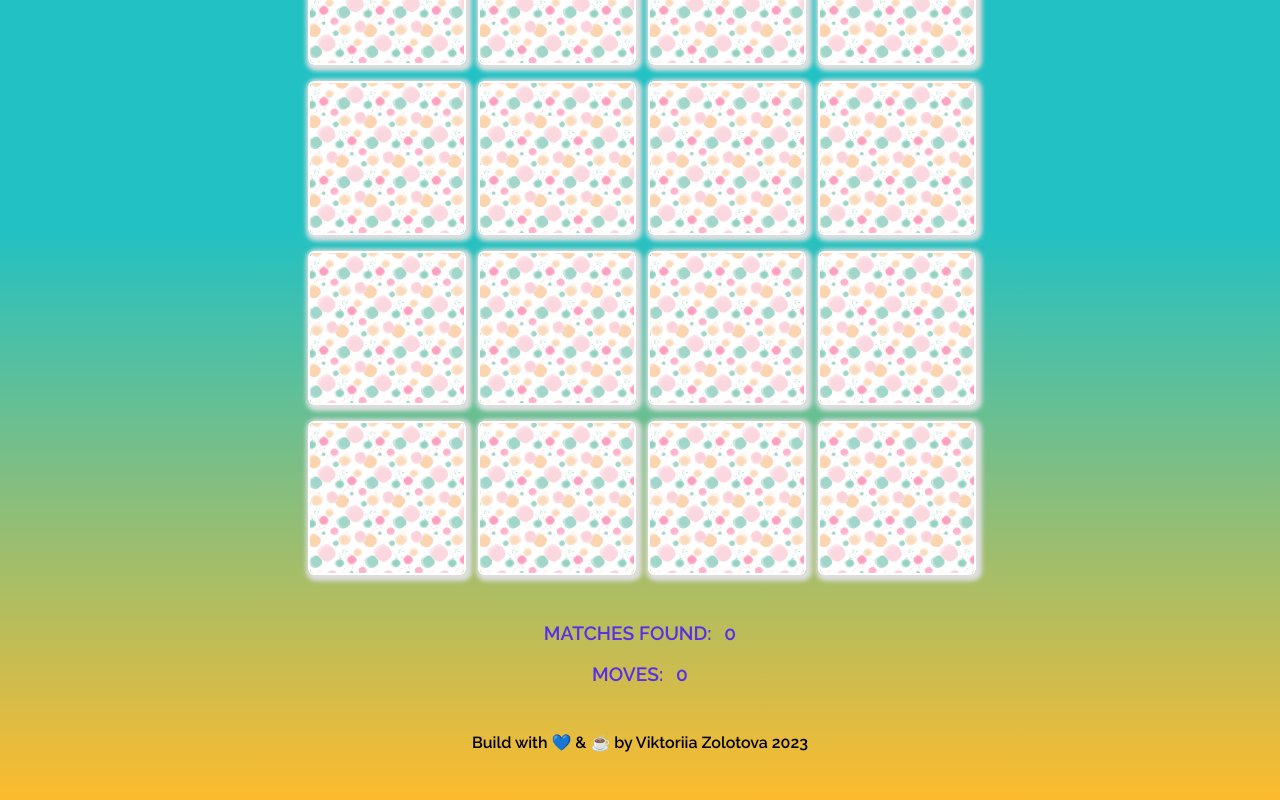
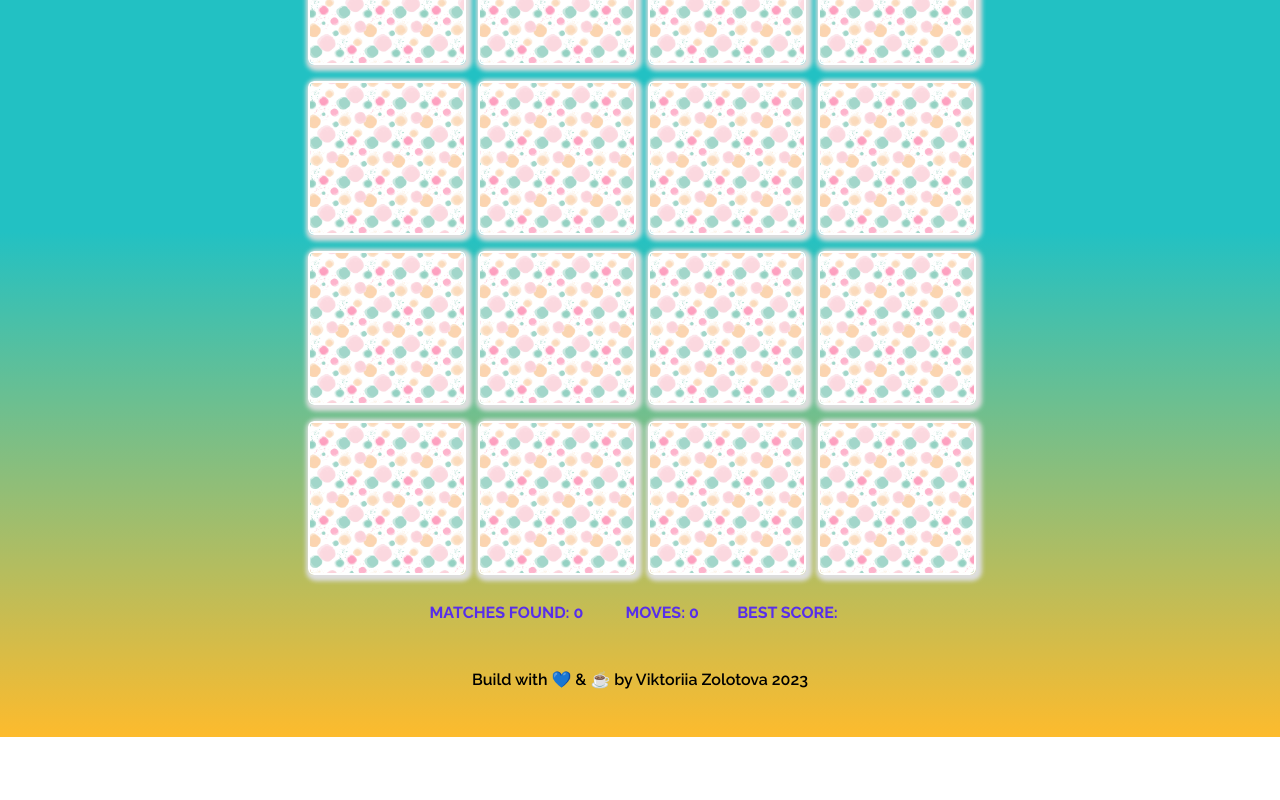
Before and after one commit to viktoriiazolotova/react-memory-game, a React (Create React App) app: page / in a window 1280 px wide. Shown: the part 439-1239 px from the top of the page. After the commit the page ends 1176 px from the top, so only its background shows below. Built offline with nearby package versions, Linux system fonts and the light colour scheme.

Commit message:
Add best score with local storage

```diff
--- a/src/App.css
+++ b/src/App.css
@@ -4,8 +4,8 @@
  }
 
  body {
-     /* background: rgb(253, 187, 45);
-     background: linear-gradient(0deg, rgba(253, 187, 45, 1) 0%, rgba(34, 193, 195, 1) 46%); */
+     background: rgb(253, 187, 45);
+     background: linear-gradient(0deg, rgba(253, 187, 45, 1) 0%, rgba(34, 193, 195, 1) 46%);
      height: 100%;
      margin-top: 6%;
  }
@@ -51,6 +51,7 @@
 
  span {
      padding-left: 1%;
+     padding-right: 2%;
  }
 
  @media (max-width: 768px) {
--- a/src/App.js
+++ b/src/App.js
@@ -1,10 +1,6 @@
 import { useEffect, useState } from 'react'
 import Card from './components/Card'
 import Footer from './components/Footer'
-// import { BiLogoReact } from 'react-icons/bi'
-// import { FaGithub } from 'react-icons/fa'
-// // import { SiFreepik } from 'react-icons/si'
-// import { SiNetlify } from 'react-icons/si'
 import { items } from './cardsData'
 import { getRandomItemsFromArray } from './utils/helperFunctions'
 import { launchConfetti } from './components/Confetti'
@@ -20,6 +16,10 @@ const App = () => {
     const [matchCount, setMatchCount] = useState(0)
     const [disabled, setDisabled] = useState(false)
     const [moves, setMoves] = useState(0)
+    const [bestScore, setBestScore] = useState(
+        JSON.parse(localStorage.getItem('bestScore')) ||
+            Number.POSITIVE_INFINITY,
+    )
 
     const randomItems = getRandomItemsFromArray(items, 8)
 
@@ -80,8 +80,15 @@ const App = () => {
         )
     }
 
+    const checkBestScore = () => {
+        const highScore = Math.min(moves, bestScore)
+        setBestScore(highScore)
+        localStorage.setItem('bestScore', JSON.stringify(highScore))
+    }
+
     const checkForCompletion = () => {
         if (cards && matchCount === cards.length / 2) {
+            checkBestScore()
             launchConfetti()
         }
     }
@@ -95,20 +102,6 @@ const App = () => {
             <h1>Kitty Wonderland </h1>
             <p>Welcome to Kitty Wonderland, a maching kitten pairs game!</p>
             <TechStack />
-            {/* <div className="techstack">
-                Powered by <BiLogoReact size={20} className="tech-icon" />{' '}
-                React,
-                <a href="https://www.netlify.com">
-                    {' '}
-                    <SiNetlify size={20} className="tech-icon" />{' '}
-                </a>{' '}
-                Netlify, <FaGithub size={20} className="tech-icon" /> GitHub and
-                Freepik
-            </div> */}
-            {/* <a href="https://www.freepik.com/" target="_blank" rel="noreferrer">
-                Images
-            </a> */}
-            {/* <span>by catalyststuff on Freepik</span> */}
             <div>
                 <Button shuffleCards={shuffleCards}></Button>
                 <div className="main-container">
@@ -126,16 +119,15 @@ const App = () => {
                     </div>
                 </div>
                 <div className="score">
-                    <p>
-                        MATCHES FOUND:
-                        <span>{matchCount}</span>
-                    </p>
-                    <p>
-                        MOVES:<span>{moves}</span>
-                    </p>
+                    <div>
+                        <span>MATCHES FOUND: {matchCount}</span>
+                        <span className="moves"> MOVES: {moves}</span>
+                        <span>
+                            BEST SCORE: {localStorage.getItem('bestScore')}
+                        </span>
+                    </div>
                 </div>
             </div>
-
             <Footer> </Footer>
         </div>
     )
--- a/src/components/TechStack.jsx
+++ b/src/components/TechStack.jsx
@@ -37,7 +37,7 @@ const TechStack = () => {
             href: 'https://github.com/viktoriiazolotova/react-memory-game',
         },
         {
-            id: 3,
+            id: 4,
             child: (
                 <>
                     {/* <SiFreepik size={20} className="tech-icon" /> */}
--- a/src/index.css
+++ b/src/index.css
@@ -2,9 +2,17 @@
 
 body {
     margin: 0;
-    /* font-family: -apple-system, BlinkMacSystemFont, 'Segoe UI', 'Roboto',
-        'Oxygen', 'Ubuntu', 'Cantarell', 'Fira Sans', 'Droid Sans',
-        'Helvetica Neue', sans-serif; */
+    font-family: -apple-system,
+        BlinkMacSystemFont,
+        'Segoe UI',
+        'Roboto',
+        'Oxygen',
+        'Ubuntu',
+        'Cantarell',
+        'Fira Sans',
+        'Droid Sans',
+        'Helvetica Neue',
+        sans-serif;
     font-family: Raleway, sans-serif;
     -webkit-font-smoothing: antialiased;
     -moz-osx-font-smoothing: grayscale;
```
Also changed, not shown: src/README2.MD.
